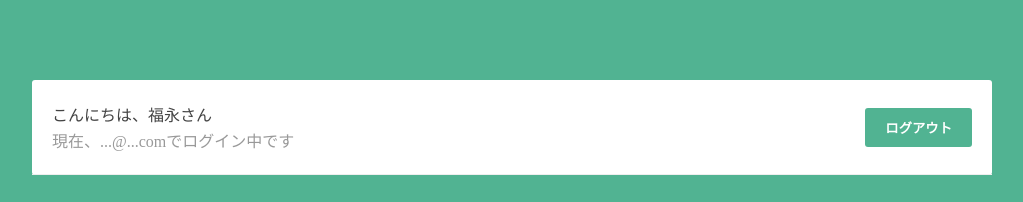
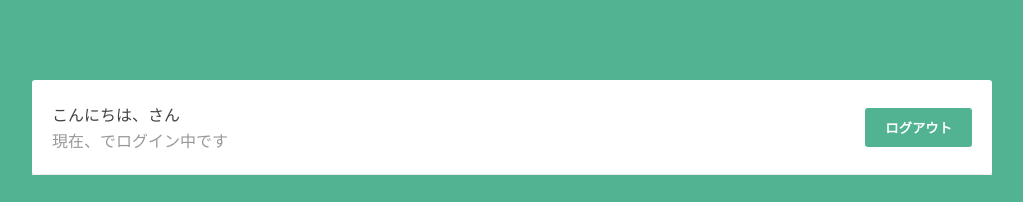
Before and after one commit to ShotaroFukunaga/live-chat-vuejs, a Vue app: page /chatroom in a window 1280 px wide. Shown: the top 202 px of the page, without its empty margins (128-1151 px from the left). Built offline with nearby package versions, Linux system fonts and the light colour scheme.

Commit message:
[add]Navbar_puts_user_source

```diff
--- a/src/components/LoginForm.vue
+++ b/src/components/LoginForm.vue
@@ -35,6 +35,11 @@
           throw new Error('メールアドレスかパスワードが違います')
         }
         if(!this.error){
+          console.log({ res })
+          window.localStorage.setItem('access-toke',res.headers['access-token'])
+          window.localStorage.setItem('client',res.headers.client)
+          window.localStorage.setItem('uid',res.headers.uid)
+          window.localStorage.setItem('name',res.data.data.name)
           this.$emit('redirectToChatRoom')
         }
         console.log({ res })
--- a/src/components/Navbar.vue
+++ b/src/components/Navbar.vue
@@ -2,14 +2,22 @@
 <template>
   <nav>
     <div>
-      <p>こんにちは、福永さん</p>
-      <p class="email">現在、...@...comでログイン中です</p>
+      <p>こんにちは、<span class="name">{{ name }}</span>さん</p>
+      <p class="email">現在、{{ email }}でログイン中です</p>
     </div>
     <button>ログアウト</button>
   </nav>
 </template>
 
 <script>
+export default{
+  data(){
+    return{
+      name:window.localStorage.getItem('name'),
+      email:window.localStorage.getItem('uid')
+    }
+  }
+}
 </script>
 
 <style scoped>
```
